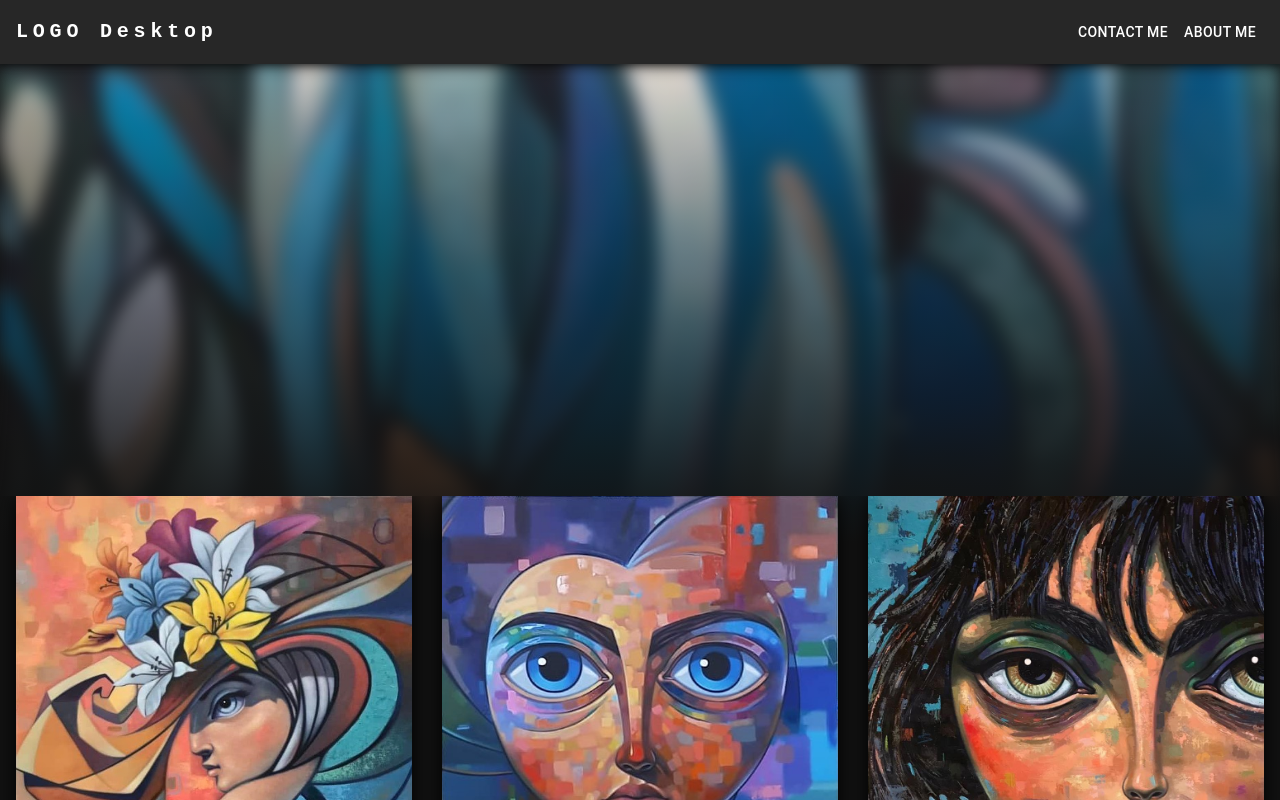
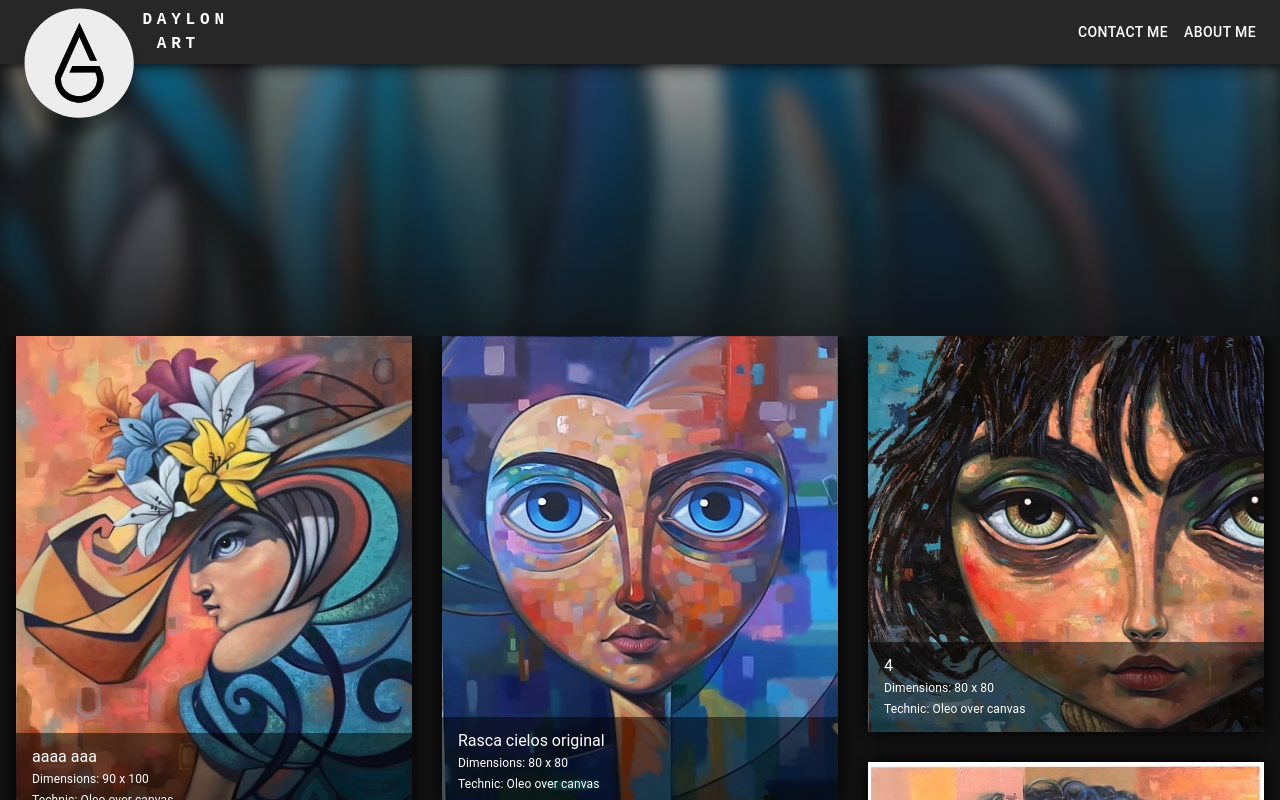
Before and after one commit to lianetsm91/daylonart, a Next.js app: page / in a window 1280 px wide. Shown: the top 800 px of the page. Built offline with nearby package versions, Linux system fonts and the light colour scheme.

Commit message:
feat(logo) add logo

```diff
--- a/components/imageBanner.css
+++ b/components/imageBanner.css
@@ -46,6 +46,6 @@
 
 @media only screen and (min-width: 900px) {
     .image-banner-container, .image-banner-container::after {
-        height: 60vh;
+        height: 40vh;
     }
 }
--- a/components/imageBanner.tsx
+++ b/components/imageBanner.tsx
@@ -5,7 +5,6 @@ import Image from "next/image";
 import './imageBanner.css'
 
 const ImageBanner = () => {
-
     useEffect(() => {
         window.addEventListener('scroll', handleScroll);
 
@@ -21,6 +20,7 @@ const ImageBanner = () => {
 
         const elementTop = imageList[0]?.getBoundingClientRect()?.top;
 
+        //todo refactor and remove extra lines
         if (elementTop < 400 && elementTop > 250) {
             bannerImage[0].classList.add('transition1');
             bannerImage[0].classList.remove('transition2');
--- /dev/null
+++ b/components/logo.tsx
@@ -0,0 +1,29 @@
+import React from 'react';
+
+const Logo = () => {
+	return (
+		<svg version="1.2" baseProfile="tiny" id="Layer_1" xmlns="http://www.w3.org/2000/svg"
+			 viewBox="0 0 393 393">
+			<g>
+				<path fill="#ededed" d="M196.5,2C89.1,2,2,89.1,2,196.5S89.1,391,196.5,391S391,303.9,391,196.5S303.9,2,196.5,2z M196.9,337
+		c-47.6,0-86.4-37.2-86.4-83c0-4.1,0.3-8.3,0.8-11.9l0-0.1c0.1-0.2,0.2-0.5,0.2-0.7c21.3-48,49.2-109.1,85.3-186.9l0.5-1L259.5,188
+		h-23.9l-0.1-0.3l-38.2-85l-65.3,146.5c-0.2,2-0.3,3.9-0.3,5.7c0,32.5,28.8,59,64.3,59s64.3-26.5,64.3-59c0-8.8-2.1-17.3-6.2-25.3
+		l-0.3-0.5l-92,0.8l10.4-23h96.8l10.4,22l-0.8,0h0.8l0.1,0.3c2.6,8,3.9,16.2,3.9,24.7C283.3,299.8,244.5,337,196.9,337z"/>
+				<polygon points="277.8,228 268.3,208 172.8,208 163.3,229"/>
+				<path
+					d="M278.5,229l0.8,0l-10.4-22h-96.8l-10.4,23l92-0.8l-0.1-0.2H278.5z M268.3,208l9.4,20l-114.4,1l9.5-21H268.3z"/>
+				<path d="M282.3,254c0-8.2-1.3-16.3-3.7-24h-23.3c3.9,7.9,5.9,16.3,5.9,25c0,33.1-29.3,60-65.3,60s-65.3-26.9-65.3-60c0-1,0-2,0.1-3
+		l-0.1,0.2l0.2-1.7l-0.4-0.2l0.7-2.1l0.2,0.1l1-2.3l0,0l65-145.8l39,86.7h21.7L197.2,55.7c-35.9,77.4-63.6,138.2-84.8,185.8
+		c0,0.2-0.1,0.4-0.2,0.7c-0.5,3.6-0.8,7.7-0.8,11.8c0,45.2,38.3,82,85.4,82S282.3,299.2,282.3,254z"/>
+				<path d="M279.3,229h-0.8h-24.9l0.1,0.2l0.3,0.5c4.1,7.9,6.2,16.4,6.2,25.3c0,32.5-28.8,59-64.3,59s-64.3-26.5-64.3-59
+		c0-1.8,0.1-3.7,0.3-5.7l65.3-146.5l38.2,85l0.1,0.3h23.9L197.2,53.3l-0.5,1c-36.1,77.8-64,139-85.3,186.9c-0.1,0.2-0.1,0.5-0.2,0.7
+		l0,0.1c-0.5,3.7-0.8,7.8-0.8,11.9c0,45.8,38.8,83,86.4,83s86.4-37.2,86.4-83c0-8.4-1.3-16.7-3.9-24.7L279.3,229z M111.5,254
+		c0-4.1,0.3-8.1,0.8-11.8c0.1-0.3,0.2-0.5,0.2-0.7c21.2-47.7,48.9-108.5,84.8-185.8L257.9,187h-21.7l-39-86.7l-65,145.8l0,0l-1,2.3
+		l-0.2-0.1l-0.7,2.1l0.4,0.2l-0.2,1.7l0.1-0.2c-0.1,1-0.1,2-0.1,3c0,33.1,29.3,60,65.3,60s65.3-26.9,65.3-60c0-8.7-2-17.1-5.9-25
+		h23.3c2.5,7.7,3.7,15.8,3.7,24c0,45.2-38.3,82-85.4,82S111.5,299.2,111.5,254z"/>
+			</g>
+		</svg>
+	)
+};
+
+export default Logo;
--- /dev/null
+++ b/components/navBar.css
@@ -0,0 +1,16 @@
+.logo {
+    display: flex;
+    filter: drop-shadow(0 1rem 0.3rem rgba(0, 0, 0, 0.3));
+}
+
+@media only screen and (max-width: 899px) {
+    .logo {
+        height: 100%;
+    }
+}
+
+@media only screen and (min-width: 900px) {
+    .logo {
+        height: 230%;
+    }
+}
--- a/components/navBar.tsx
+++ b/components/navBar.tsx
@@ -2,6 +2,8 @@ import React, {useState} from 'react';
 import {AppBar, Box, Button, SwipeableDrawer, Toolbar, Typography} from '@mui/material'
 import Link from 'next/link';
 import {Menu} from '@mui/icons-material';
+import Logo from "@/components/logo";
+import './navBar.css'
 
 const navBarStyles = {
     padding: "0 16px",
@@ -52,44 +54,36 @@ const NavBar = () => {
                         </SwipeableDrawer>
                     </Box>
 
-                    <Typography
-                            variant="h5"
-                            noWrap
-                            component="a"
-                            href="/"
+                    <Box
                             sx={{
-                                display: {xs: 'flex', md: 'none'},
-                                flexGrow: 1,
-                                justifyContent: 'center',
+                                p: 1,
+                                cursor: 'pointer',
+                                height: '100%',
+                                display: 'flex',
+                                flexGrow: {xs: 1, md: 0},
+                                justifyContent: {xs: 'center', md: 'start'}
+                            }}
+                    >
+                        <Link href="/" className='logo'>
+                            <Logo/>
+                        </Link>
+
+                        <Typography
+                            variant="body1"
+                            sx={{
+                                ml: 1,
                                 fontFamily: 'monospace',
                                 fontWeight: 700,
                                 letterSpacing: '.3rem',
                                 color: 'inherit',
-                                textDecoration: 'none',
+                                textDecoration: 'none'
                             }}
-                    >
-                        LOGO Mobile
-                    </Typography>
-
-                    <Typography
-                            variant="h6"
-                            noWrap
-                            component="a"
-                            href="/"
-                            sx={{
-                                mr: 2,
-                                flexGrow: 0,
-                                display: {xs: 'none', md: 'flex'},
-                                fontFamily: 'monospace',
-                                fontWeight: 700,
-                                letterSpacing: '.3rem',
-                                color: 'inherit',
-                                textDecoration: 'none',
-                            }}
-                    >
-                        LOGO Desktop
-                    </Typography>
-
+                        >
+                            <Link href="/">
+                                DAYLON<br/> &nbsp;ART
+                            </Link>
+                        </Typography>
+                    </Box>
                     <Box sx={{
                         display: {xs: 'none', md: 'flex'},
                         flexGrow: 1,
```
